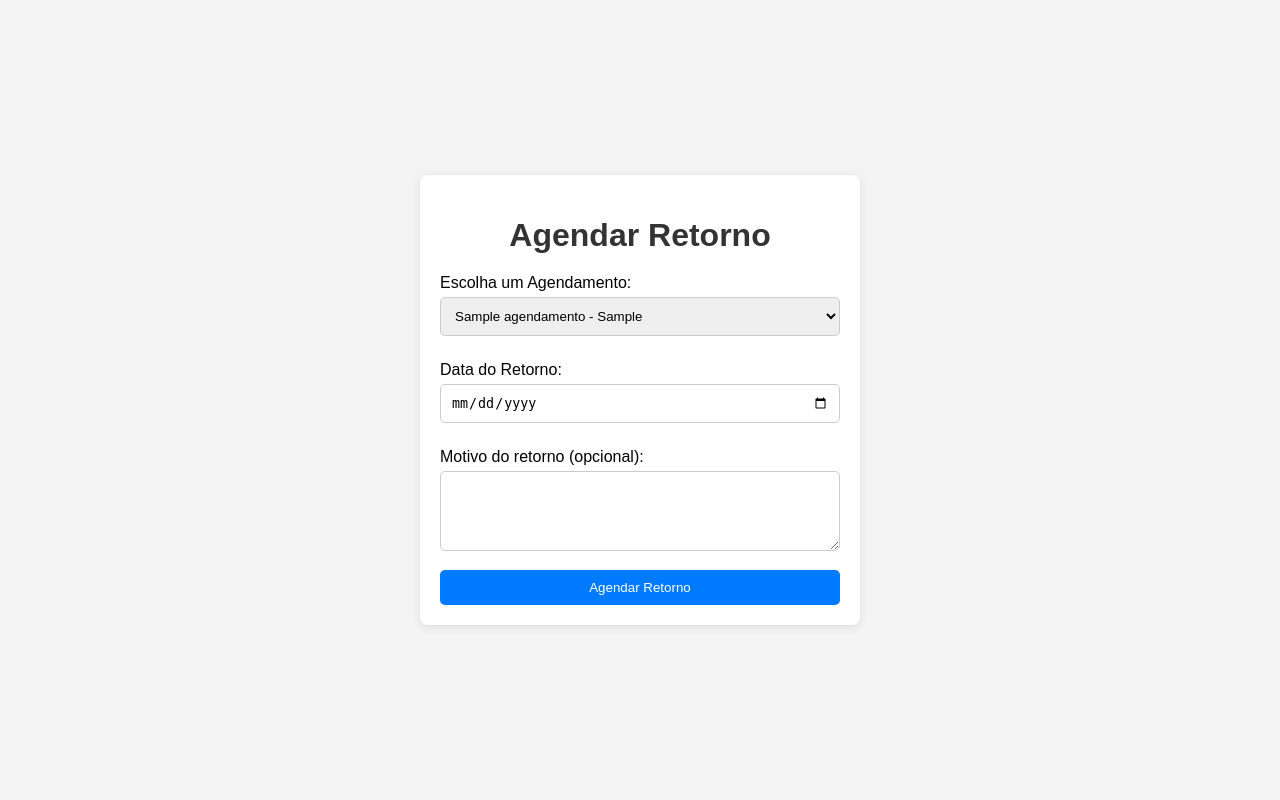
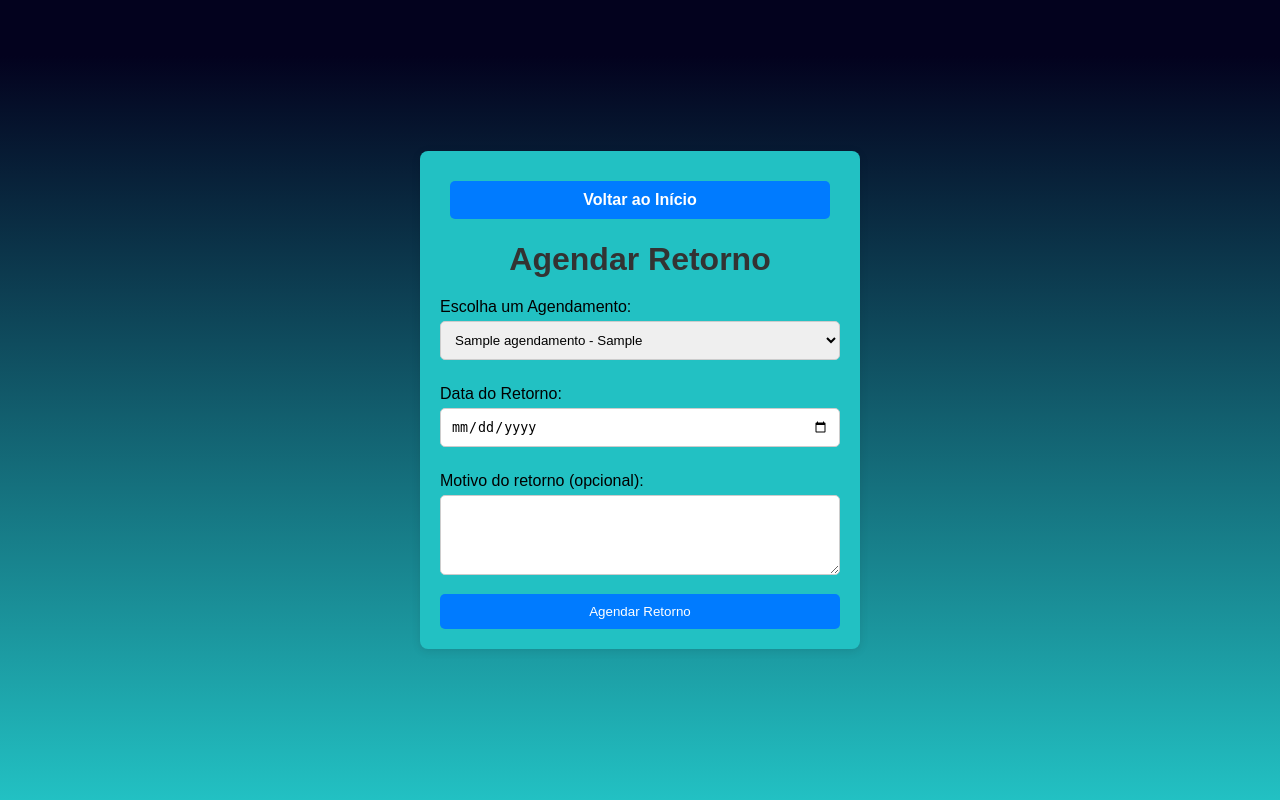
Before and after one commit to Caiosad10/flaskTest, a Flask app: template templates/agendarRetorno.html in a window 1280 px wide. Run offline with Flask 3, Linux system fonts and the light colour scheme; the template is opened without the code that fills it: most values are stand-ins (such as "Sample title", 1, 10 or a date in 2020); some libraries are stand-ins or nearby versions.

Commit message:
Template Agendar Retorno

```diff
--- a/templates/agendarRetorno.html
+++ b/templates/agendarRetorno.html
@@ -1,5 +1,5 @@
 <!DOCTYPE html>
-<html lang="en">
+<html lang="pt-br">
 <head>
     <meta charset="UTF-8">
     <meta name="viewport" content="width=device-width, initial-scale=1.0">
@@ -7,7 +7,8 @@
     <style>
         body {
             font-family: Arial, sans-serif;
-            background-color: #f4f4f4;
+            background: rgb(34,193,195);
+            background: linear-gradient(0deg, rgba(34,193,195,1) 0%, rgba(3,2,30,1) 93%);
             margin: 0;
             padding: 0;
             display: flex;
@@ -17,7 +18,7 @@
         }
 
         .container {
-            background-color: #fff;
+            background: rgb(34,193,195);
             border-radius: 8px;
             box-shadow: 0 2px 10px rgba(0, 0, 0, 0.1);
             padding: 20px;
@@ -68,10 +69,31 @@
         input[type="submit"]:hover {
             background-color: #0056b3;
         }
+
+        .home-button {
+            display: flex;
+            justify-content: center;
+            margin: 10px;
+            padding: 10px 20px;
+            background-color: #007bff;
+            color: white;
+            text-decoration: none;
+            border-radius: 5px;
+            font-weight: bold;
+            transition: background-color 0.3s;
+
+        }
+
+        .home-button:hover {
+            background-color: #0056b3;
+        }
     </style>
 </head>
 <body>
     <div class="container">
+        <header>
+            <a href="/" class="home-button">Voltar ao Início</a>
+        </header>
         <h1>Agendar Retorno</h1>
         <form action="/agendarRetorno" method="POST">
             <label for="agendamento_id">Escolha um Agendamento:</label>
@@ -93,4 +115,10 @@
         </form>
     </div>
 </body>
+<script>
+    setTimeout(() => {
+        const notifications = document.querySelectorAll('.notification');
+        notifications.forEach(notification => notification.remove());
+    }, 3000);
+</script>
 </html>
```
